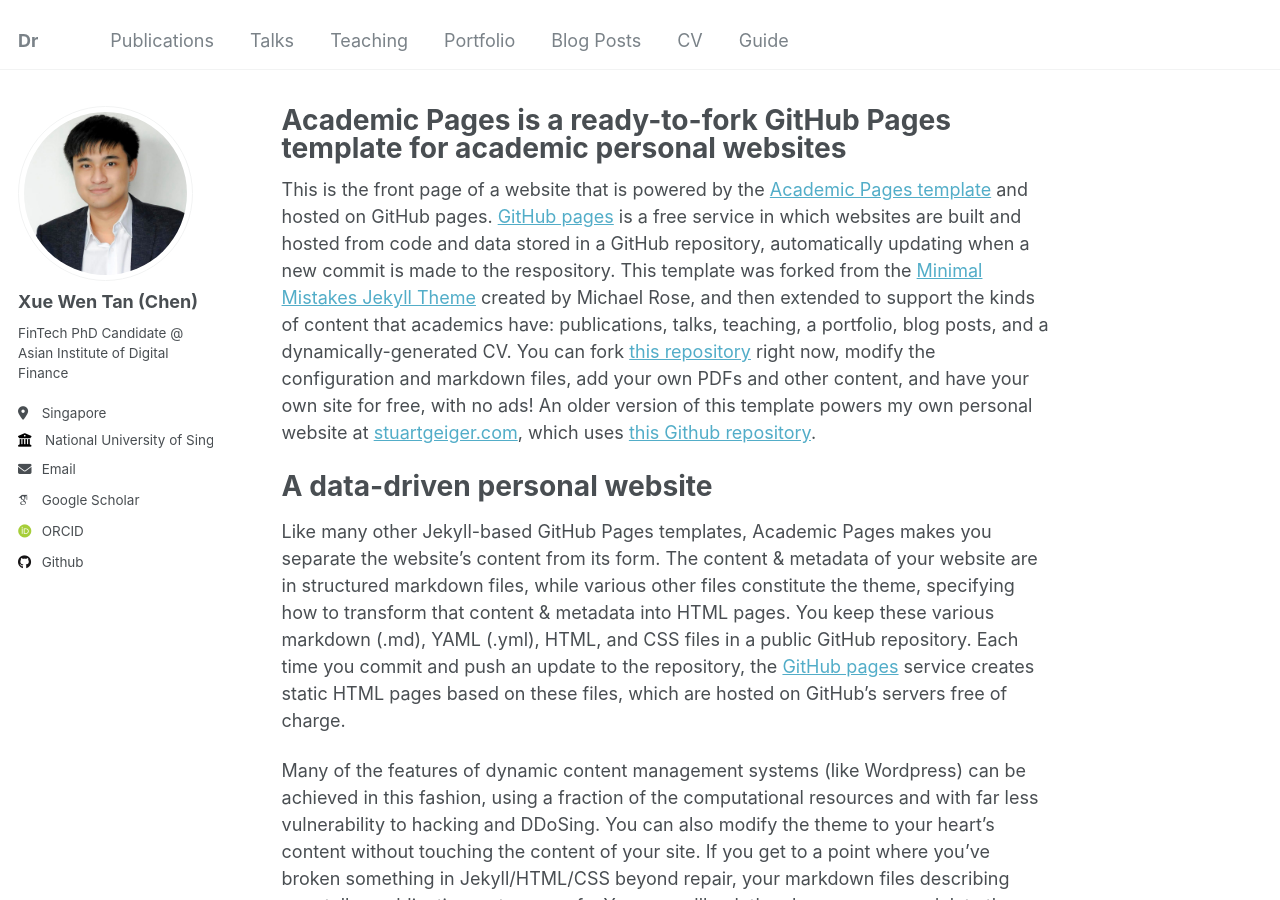
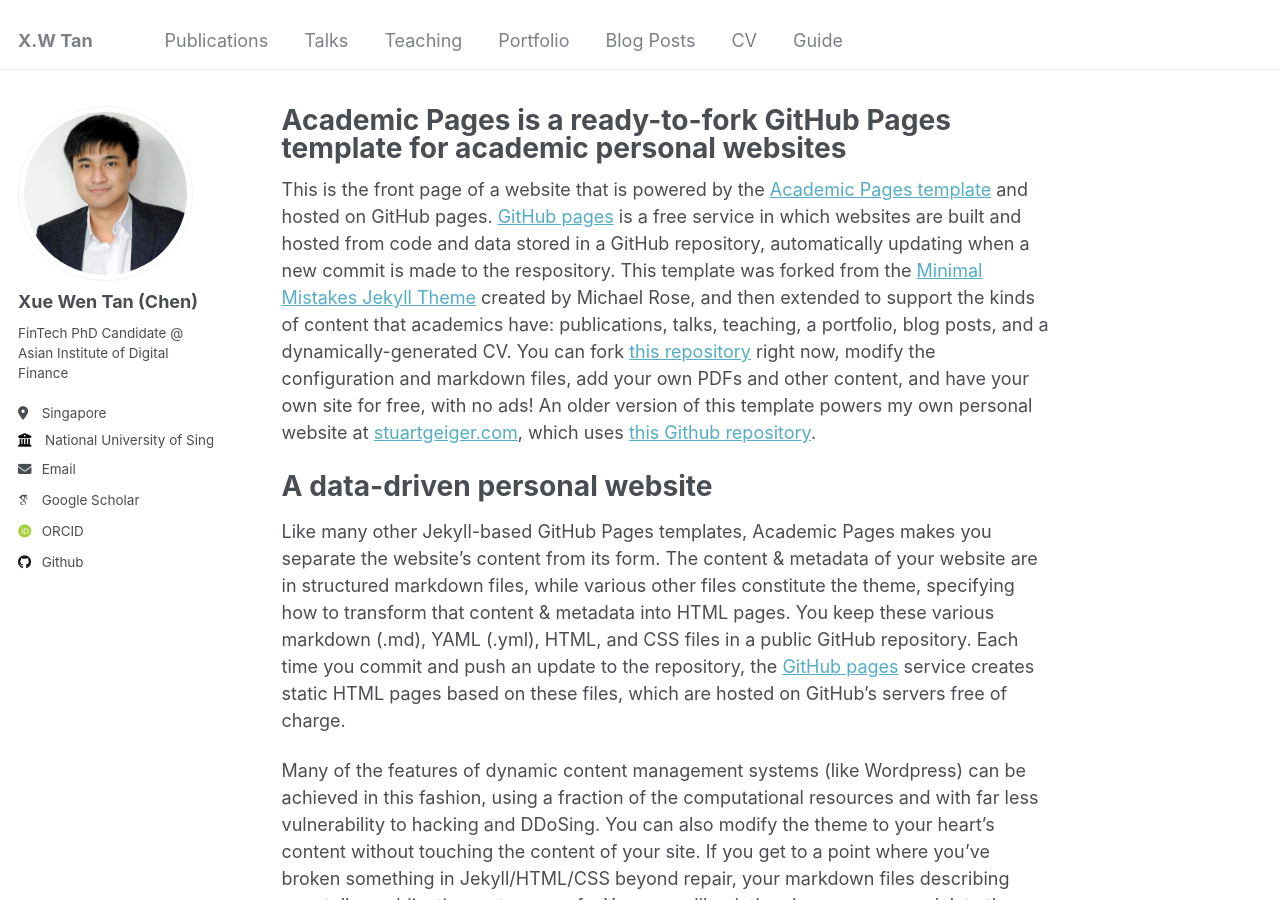
Before and after one commit to Chen-XueWen/Chen-XueWen.github.io, a Jekyll site: the page built from _pages/about.md, in a window 1280 px wide and 900 px high. Built offline with Jekyll 4.4.1, drawn with Linux system fonts in a browser that asks for light colours; some web fonts are replaced.

Commit message:
Update _config.yml

```diff
--- a/_config.yml
+++ b/_config.yml
@@ -8,7 +8,7 @@
 
 # Basic Site Settings
 locale                   : "en-US"
-title                    : "Dr"
+title                    : "X.W Tan"
 title_separator          : "-"
 name                     : "Xue Wen Tan (Chen)"
 description              : &description "My Portfolio"
```
